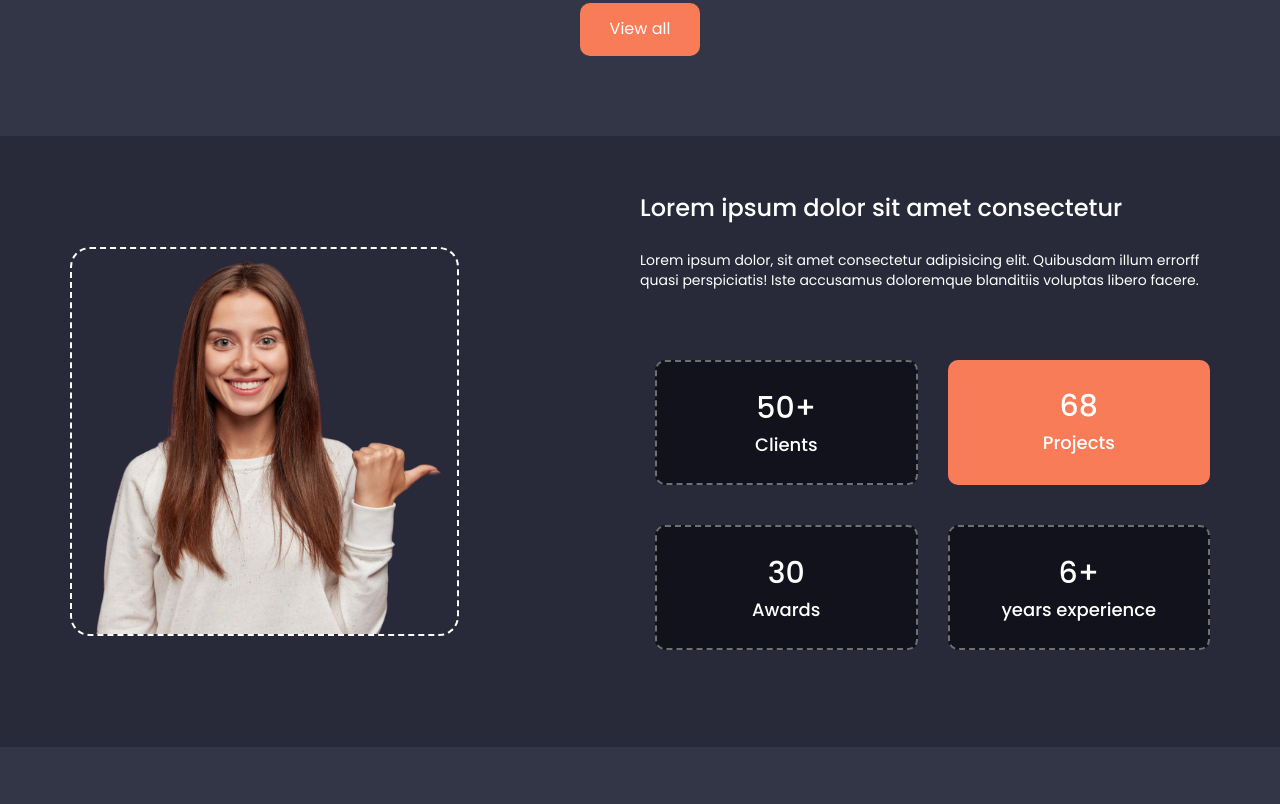
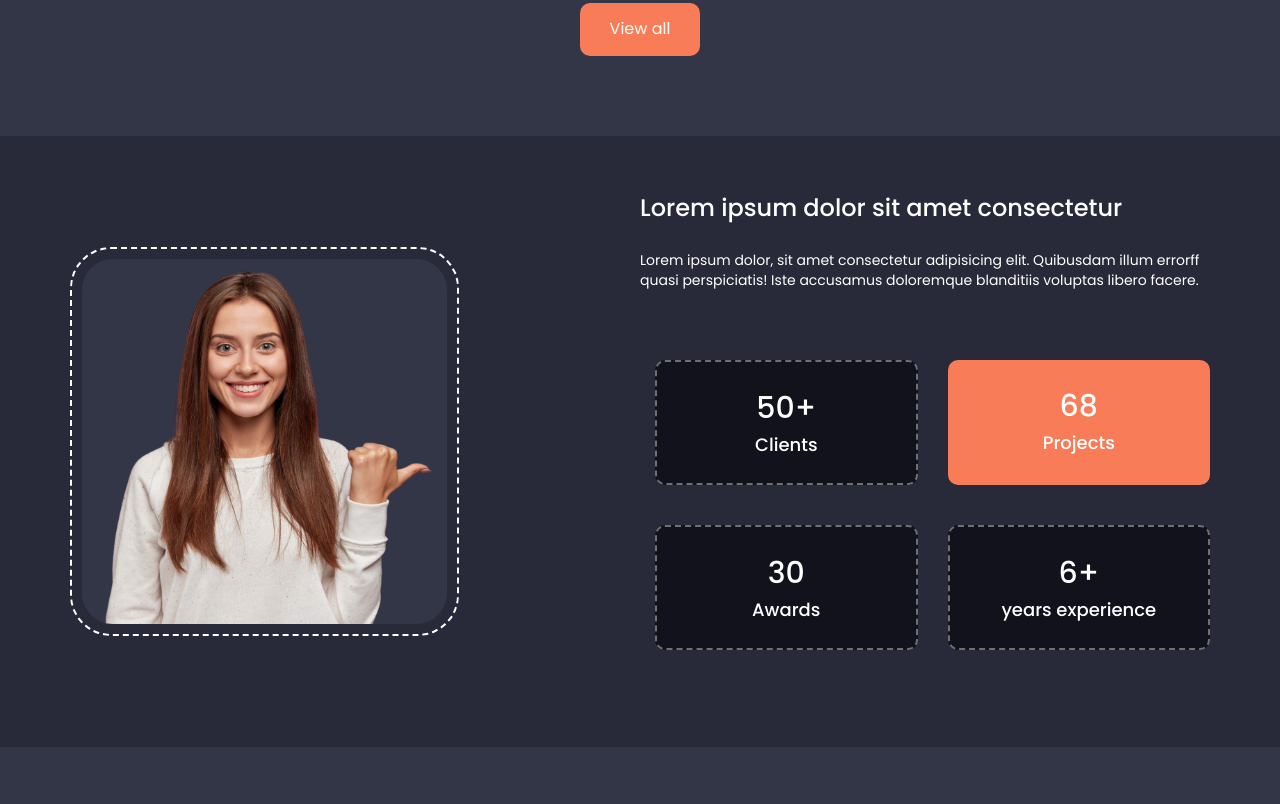
Before and after one commit to DP2821/TrainingTask, a plain HTML site: page index.html in a window 1280 px wide. Shown: the part 2248-3052 px from the top of the page. Drawn offline with nearby package versions, Linux system fonts and the light colour scheme.

```diff
--- a/assets/CSS/custom.css
+++ b/assets/CSS/custom.css
@@ -201,7 +201,7 @@ h2 {
 
 }
 .btn-default.btnforservice:hover .our-service-img-bg{
-  background-color: rgb(141, 141, 141);
+  background-color: #ffffff;
 }
 .btn-default.btnforservice:hover .imgforservice {
     filter: invert(61%) sepia(59%) saturate(576%) hue-rotate(343deg) brightness(97%) contrast(86%);
@@ -245,14 +245,23 @@ h2 {
   background-color: #282a3a;
 }
 .smilinggirl {
+  /* margin-top: 20%; */
+  /* width: 70%; */
+  /* height: auto; */
+  width: 100%;
+  border: 10px solid #282a3a;
+  border-radius: 41px;
+  /* border-style: dashed; */
+  background-color: #333647;
+  /* margin-bottom: 20%; */
+}
+.smilinggirl-border{
+  width: 70%;
   margin-top: 20%;
-  width: 70%;
-  height: auto;
-  border: 2px solid white;
-  border-radius: 20px;
-  border-style: dashed;
-  background-color: #282a3a;
   margin-bottom: 20%;
+  display: inline-block;
+  border: 2px dashed white;
+  border-radius: 41px;
 }
 .worksummarytext{
       margin-top: 10%;
--- a/index.html
+++ b/index.html
@@ -228,10 +228,12 @@ font-awesome/5.15.2/css/all.min.css" />
       <div class="container">
 
         <div class="row">
-          <div class="col-md-6 smilinggirl-border">
-            <img
-              src="/assets/Images/cheerful-positive-young-european-woman-with-dark-hair-broad-shining-smile-points-with-thumb-aside__1_-min-removebg (2).png"
-              alt="" class="smilinggirl">
+          <div class="col-md-6">
+            <div class="smilinggirl-border">
+              <img
+                src="/assets/Images/cheerful-positive-young-european-woman-with-dark-hair-broad-shining-smile-points-with-thumb-aside__1_-min-removebg (2).png"
+                alt="" class="smilinggirl">
+            </div>
           </div>
           <div class="col-md-6">
             <div class="row">
```
